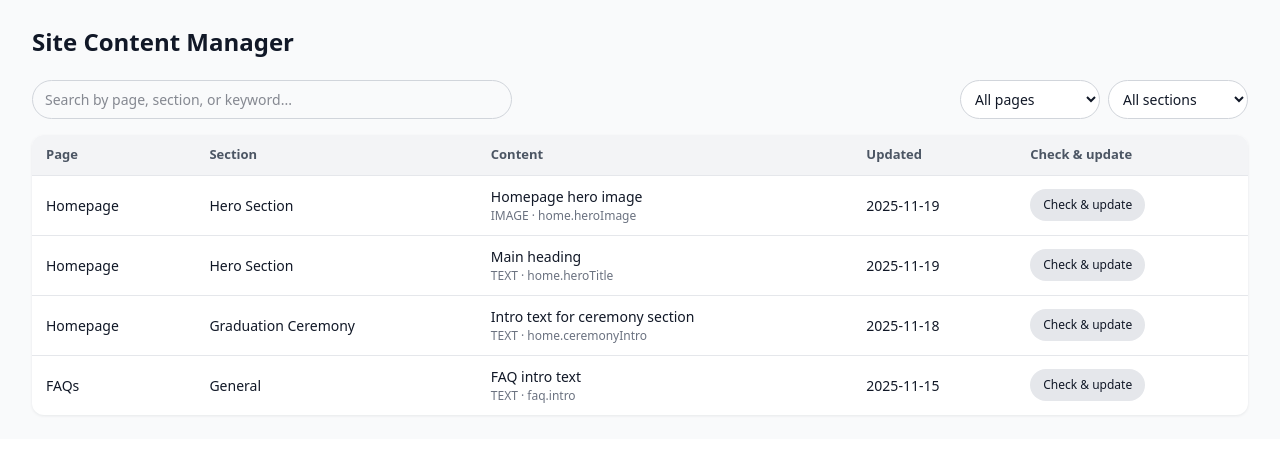
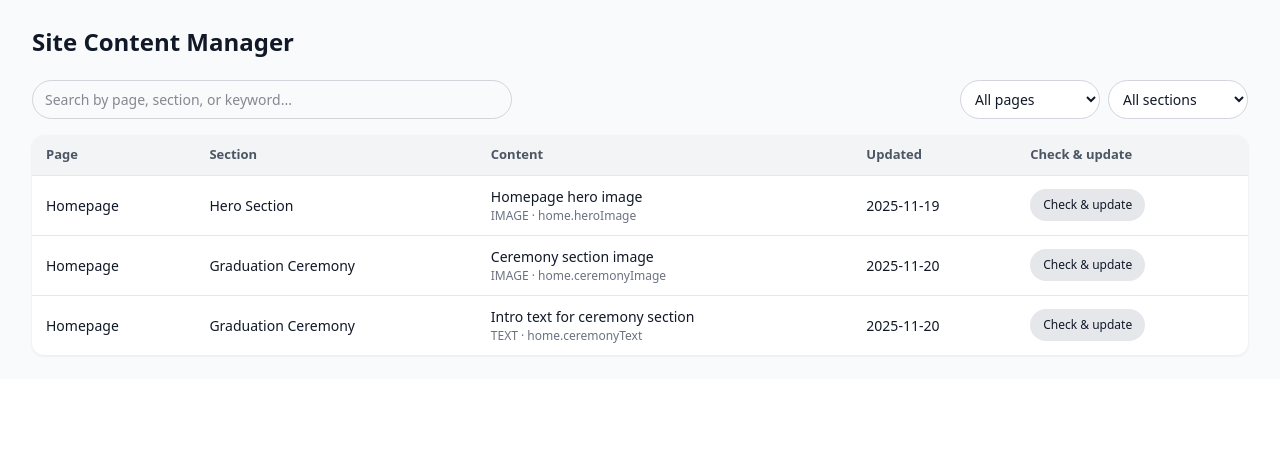
Before and after one commit to wyqwhp/MasseygownsBackendpages, a React (Vite) app: page /HomepageEdit in a window 1280 px wide. Shown: the top 456 px of the page. Built offline with nearby package versions, Linux system fonts and the light colour scheme; sample sign-in values are in the browser's storage.

Commit message:
Modified HomepageEdit.jsx

```diff
--- a/src/components/HomepageEdit.jsx
+++ b/src/components/HomepageEdit.jsx
@@ -6,7 +6,7 @@ const SEED_ITEMS = [
     id: 1,
     page: "Homepage",
     section: "Hero Section",
-    key: "home.heroImage", // special key: wired to real API
+    key: "home.heroImage", // wired to POST /api/HomePage/hero-image
     type: "image",
     label: "Homepage hero image",
     updatedAt: "2025-11-19",
@@ -16,36 +16,26 @@ const SEED_ITEMS = [
   {
     id: 2,
     page: "Homepage",
-    section: "Hero Section",
-    key: "home.heroTitle",
-    type: "text",
-    label: "Main heading",
-    updatedAt: "2025-11-19",
-    value: "Celebrate your graduation with the right regalia.",
+    section: "Graduation Ceremony",
+    key: "home.ceremonyImage", // wired to POST /api/HomePage/ceremony-image
+    type: "image",
+    label: "Ceremony section image",
+    updatedAt: "2025-11-20",
+    value: "/cere_img.png", // fallback 本地图
   },
   {
     id: 3,
     page: "Homepage",
     section: "Graduation Ceremony",
-    key: "home.ceremonyIntro",
+    key: "home.ceremonyText", // wired to POST /api/HomePage/ceremony-text
     type: "text",
     label: "Intro text for ceremony section",
-    updatedAt: "2025-11-18",
-    value: "Find your ceremony date and location before you order.",
-  },
-  {
-    id: 4,
-    page: "FAQs",
-    section: "General",
-    key: "faq.intro",
-    type: "text",
-    label: "FAQ intro text",
-    updatedAt: "2025-11-15",
-    value: "Here are the most common questions about regalia hire.",
+    updatedAt: "2025-11-20",
+    value:
+      "Your graduation ceremony is a formal celebration of your achievement, and you are encouraged to dress appropriately.\n\nAll graduands are required to wear academic regalia at the graduation ceremony.\n\nAppropriate dress is considered to be\nMen: suit and tie and applicable academic dress.\nWomen: formal clothes and applicable academic dress.",
   },
 ];
 
-// Helpers to get unique page and section lists
 function getPages(items) {
   return Array.from(new Set(items.map((i) => i.page)));
 }
@@ -59,26 +49,21 @@ function getSectionsForPage(items, page) {
 const API_BASE = import.meta.env.VITE_GOWN_API_BASE;
 
 export default function HomepageEdit() {
-  // Content blocks (start from seed; later can be loaded from API)
   const [items, setItems] = useState(SEED_ITEMS);
 
   const [search, setSearch] = useState("");
   const [pageFilter, setPageFilter] = useState("All");
   const [sectionFilter, setSectionFilter] = useState("All");
 
-  // Currently selected item (for the modal)
   const [selectedItem, setSelectedItem] = useState(null);
 
-  // Local editing state
   const [editText, setEditText] = useState("");
   const [editFile, setEditFile] = useState(null);
 
-  // Status messages
   const [isSaving, setIsSaving] = useState(false);
   const [statusMessage, setStatusMessage] = useState("");
   const [statusError, setStatusError] = useState("");
 
-  // Track image load error to avoid showing broken images
   const [imageError, setImageError] = useState(false);
 
   const pages = useMemo(() => getPages(items), [items]);
@@ -88,23 +73,17 @@ export default function HomepageEdit() {
     [items, pageFilter]
   );
 
-  // Filter table rows based on search + filters
   const filteredItems = useMemo(() => {
     return items.filter((item) => {
-      if (pageFilter !== "All" && item.page !== pageFilter) {
-        return false;
-      }
-
+      if (pageFilter !== "All" && item.page !== pageFilter) return false;
       if (
         sectionFilter !== "All" &&
         sectionFilter !== "" &&
         item.section !== sectionFilter
-      ) {
+      )
         return false;
-      }
 
       if (!search.trim()) return true;
-
       const s = search.toLowerCase();
       return (
         item.page.toLowerCase().includes(s) ||
@@ -115,7 +94,6 @@ export default function HomepageEdit() {
     });
   }, [items, search, pageFilter, sectionFilter]);
 
-  // When user clicks "Check & update" in the table
   function handleSelectItem(item) {
     setSelectedItem(item);
     setStatusMessage("");
@@ -125,7 +103,6 @@ export default function HomepageEdit() {
     setImageError(false);
   }
 
-  // Close modal and reset transient state
   function handleCloseModal() {
     setSelectedItem(null);
     setStatusMessage("");
@@ -136,7 +113,6 @@ export default function HomepageEdit() {
     setImageError(false);
   }
 
-  // Reset section filter + selection when page changes
   function handlePageChange(e) {
     const value = e.target.value;
     setPageFilter(value);
@@ -154,12 +130,52 @@ export default function HomepageEdit() {
     setStatusError("");
 
     try {
-      // Mock delay – replace with real API call later
+      const today = new Date().toISOString().slice(0, 10);
+
+      if (selectedItem.key === "home.ceremonyText") {
+        const res = await fetch(`${API_BASE}/api/HomePage/ceremony-text`, {
+          method: "POST",
+          headers: {
+            "Content-Type": "application/json",
+          },
+          body: JSON.stringify({ text: editText }),
+        });
+
+        if (!res.ok) {
+          const text = await res.text();
+          throw new Error(
+            `Failed to save ceremony text (${res.status}): ${text}`
+          );
+        }
+
+        const json = await res.json();
+        const newText =
+          (json &&
+            json.data &&
+            typeof json.data.ceremonyText === "string" &&
+            json.data.ceremonyText) ||
+          editText;
+
+        setItems((prev) =>
+          prev.map((item) =>
+            item.id === selectedItem.id
+              ? { ...item, value: newText, updatedAt: today }
+              : item
+          )
+        );
+
+        setSelectedItem((prev) =>
+          prev && prev.id === selectedItem.id
+            ? { ...prev, value: newText, updatedAt: today }
+            : prev
+        );
+
+        setStatusMessage(
+          (json && json.message) || "Ceremony text updated successfully."
+        );
+      } else {
         await new Promise((resolve) => setTimeout(resolve, 500));
 
-      const today = new Date().toISOString().slice(0, 10);
-
-      // Update list + selected item in local state
         setItems((prev) =>
           prev.map((item) =>
             item.id === selectedItem.id
@@ -175,6 +191,7 @@ export default function HomepageEdit() {
         );
 
         setStatusMessage("Text updated (mock only, no API yet).");
+      }
     } catch (err) {
       setStatusError(
         err instanceof Error ? err.message : "Failed to save text."
@@ -184,13 +201,7 @@ export default function HomepageEdit() {
     }
   }
 
-  /**
-   * Upload an image for the selected block.
-   * Currently only the Homepage hero image is wired to the real API:
-   *   POST /api/HomePage/hero-image  (multipart/form-data)
-   *
-   * Other image blocks will still show a mock message.
-   */
+  // ---------- 上传图片：Hero & Ceremony 都走真实 API ----------
   async function handleUploadImage() {
     if (!selectedItem || !editFile) return;
 
@@ -199,23 +210,38 @@ export default function HomepageEdit() {
     setStatusError("");
 
     try {
-      if (selectedItem.key === "home.heroImage") {
-        // 1. Validate file type and size
       const allowedTypes = ["image/jpeg", "image/png", "image/webp"];
       if (!allowedTypes.includes(editFile.type)) {
         throw new Error("Only JPG, PNG, and WEBP images are allowed.");
       }
-        const maxSize = 5 * 1024 * 1024; // 5 MB
+      const maxSize = 5 * 1024 * 1024;
       if (editFile.size > maxSize) {
         throw new Error("File is too large. Maximum size is 5MB.");
       }
 
-        // 2. Build form-data body
       const formData = new FormData();
       formData.append("file", editFile);
 
-        // 3. Call real API: POST /api/HomePage/hero-image
-        const response = await fetch(`${API_BASE}/api/HomePage/hero-image`, {
+      let endpoint = "";
+      let fieldName = "";
+
+      if (selectedItem.key === "home.heroImage") {
+        endpoint = "hero-image";
+        fieldName = "heroImageUrl";
+      } else if (selectedItem.key === "home.ceremonyImage") {
+        endpoint = "ceremony-image";
+        fieldName = "ceremonyImageUrl";
+      } else {
+        await new Promise((resolve) => setTimeout(resolve, 400));
+        setStatusMessage(
+          "This image block is not connected to an API yet (mock only)."
+        );
+        setEditFile(null);
+        setIsSaving(false);
+        return;
+      }
+
+      const response = await fetch(`${API_BASE}/api/HomePage/${endpoint}`, {
         method: "POST",
         body: formData,
       });
@@ -226,31 +252,18 @@ export default function HomepageEdit() {
       }
 
       const json = await response.json();
-
-        // Expected API response shape:
-        // {
-        //   success: true,
-        //   message: "...",
-        //   data: { heroImageUrl: "https://..." },
-        //   statusCode: 200
-        // }
       const newUrl =
-          (json && json.data && json.data.heroImageUrl) ||
-          json.heroImageUrl ||
-          "";
+        (json && json.data && json.data[fieldName]) || json[fieldName] || "";
 
       if (!newUrl) {
         throw new Error(
-            "Upload succeeded but response did not contain heroImageUrl."
+          "Upload succeeded but response did not contain the image URL."
         );
       }
 
       const today = new Date().toISOString().slice(0, 10);
-
-        // ⭐ 关键：重置 imageError，让新图片可以重新尝试加载
       setImageError(false);
 
-        // Update list + selected item
       setItems((prev) =>
         prev.map((item) =>
           item.id === selectedItem.id
@@ -265,17 +278,7 @@ export default function HomepageEdit() {
           : prev
       );
 
-        setStatusMessage(
-          (json && json.message) || "Hero image updated successfully."
-        );
-      } else {
-        // For now, other image blocks are not wired to a real API.
-        await new Promise((resolve) => setTimeout(resolve, 400));
-        setStatusMessage(
-          "This image block is not connected to an API yet (mock only)."
-        );
-      }
-
+      setStatusMessage((json && json.message) || "Image updated successfully.");
       setEditFile(null);
     } catch (err) {
       setStatusError(
@@ -290,7 +293,6 @@ export default function HomepageEdit() {
     <div className="admin-content-manager">
       <h1 className="acm-title">Site Content Manager</h1>
 
-      {/* Toolbar: search + filters */}
       <div className="acm-toolbar">
         <div className="acm-search-wrapper">
           <input
@@ -332,7 +334,6 @@ export default function HomepageEdit() {
         </div>
       </div>
 
-      {/* Table with content blocks */}
       <div className="acm-table-wrapper">
         <table className="acm-table">
           <thead>
@@ -388,13 +389,11 @@ export default function HomepageEdit() {
         </table>
       </div>
 
-      {/* Centered modal for the selected item */}
       {selectedItem && (
         <div className="acm-modal-overlay" onClick={handleCloseModal}>
           <div
             className="acm-modal"
             onClick={(e) => {
-              // Prevent closing when clicking inside the modal
               e.stopPropagation();
             }}
           >
@@ -458,7 +457,6 @@ export default function HomepageEdit() {
               </div>
             ) : (
               <div className="acm-detail-body">
-                {/* IMAGE PREVIEW */}
                 <label className="acm-detail-label">Current image</label>
                 {(() => {
                   const currentUrl = selectedItem.value || "";
@@ -473,7 +471,7 @@ export default function HomepageEdit() {
                       <div className="acm-image-preview">
                         {canShowImage ? (
                           <img
-                            key={currentUrl} // URL 变更时强制重新挂载 img
+                            key={currentUrl}
                             src={currentUrl}
                             alt={selectedItem.label}
                             onError={() => setImageError(true)}
@@ -496,7 +494,6 @@ export default function HomepageEdit() {
                         </a>
                       )}
 
-                      {/* FILE INPUT ROW */}
                       <label className="acm-detail-label">
                         Upload new image
                       </label>
```
Lines whose indentation alone changed are shown as unchanged.
